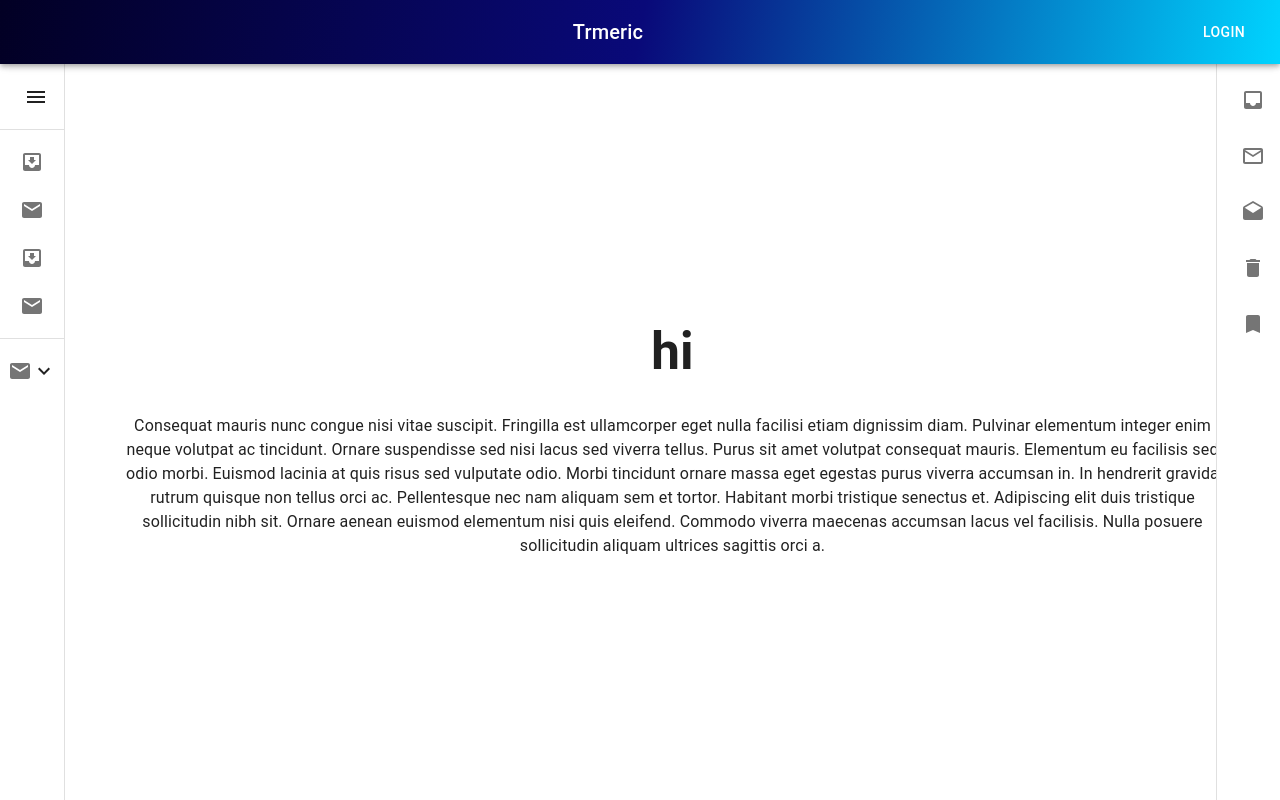
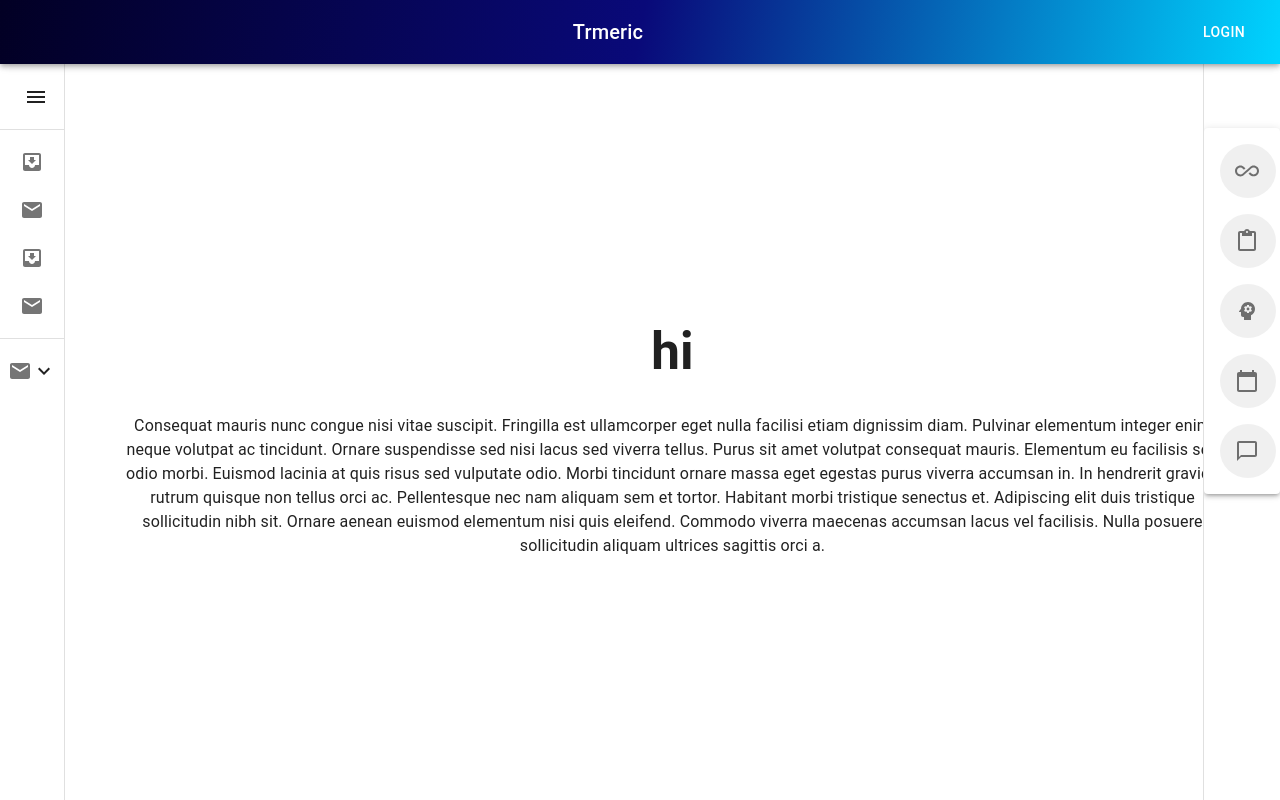
Before and after one commit to nyb12/trmeric, a React (Vite) app: page / in a window 1280 px wide. Built offline with nearby package versions, Linux system fonts and the light colour scheme.

Commit message:
Implemented Right side Menu- Updated Icons

```diff
--- a/src/components/common/rightSideMenu/RightSideMenu.jsx
+++ b/src/components/common/rightSideMenu/RightSideMenu.jsx
@@ -1,22 +1,36 @@
 import React from 'react';
-import { Drawer, IconButton, List, ListItem, ListItemIcon } from '@mui/material';
+import { Drawer, List, IconButton, ListItem, ListItemIcon } from '@mui/material';
 import { makeStyles } from '@mui/styles';
-import { MailOutline, Inbox, Drafts, Delete, Bookmark } from '@mui/icons-material';
+import AllInclusiveIcon from '@mui/icons-material/AllInclusive';
+import CalendarTodayIcon from '@mui/icons-material/CalendarToday';
 
-const drawerWidth = '5%';
+import ChatBubbleOutlineIcon from '@mui/icons-material/ChatBubbleOutline';
+import PsychologyIcon from '@mui/icons-material/Psychology';
+import ContentPasteIcon from '@mui/icons-material/ContentPaste';
+import Paper from '@mui/material/Paper';
+
+
+const drawerWidth = '6%';
 const drawerOpen = true;
 
 const useStyles = makeStyles((theme) => ({
   drawer: {
     width: drawerWidth,
-    flexShrink: 0,
+    flexShrink: 0
   },
   drawerPaper: {
     width: drawerWidth,
     position: 'sticky',
-    top: 0,
+    marginTop: '5%',
+    top : 0,
+
   },
   toolbar: theme.mixins.toolbar,
+  customIcon: {
+    backgroundColor: '#8080801f',
+    padding: '7px',
+    borderRadius: '50%',
+  },
 }));
 
 const RightSideMenu = () => {
@@ -39,15 +53,18 @@ const RightSideMenu = () => {
         }}
       >
         <div className={classes.toolbar} />
+        <Paper elevation={3}>
         <List>
-          {[<Inbox />, <MailOutline />, <Drafts />, <Delete />, <Bookmark />].map((icon, index) => (
-            <ListItem IconButton key={index}>
-              <ListItemIcon>
+        {[ <AllInclusiveIcon />,<ContentPasteIcon />, <PsychologyIcon />, <CalendarTodayIcon />, <ChatBubbleOutlineIcon />].map((icon, index) => (
+            <ListItem  key={index}>
+              <ListItemIcon className={classes.customIcon}>
                 <IconButton onClick={handleDrawerOpen}>{icon}</IconButton>
               </ListItemIcon>
             </ListItem>
+
           ))}
         </List>
+        </Paper>
       </Drawer>
 
 
```
